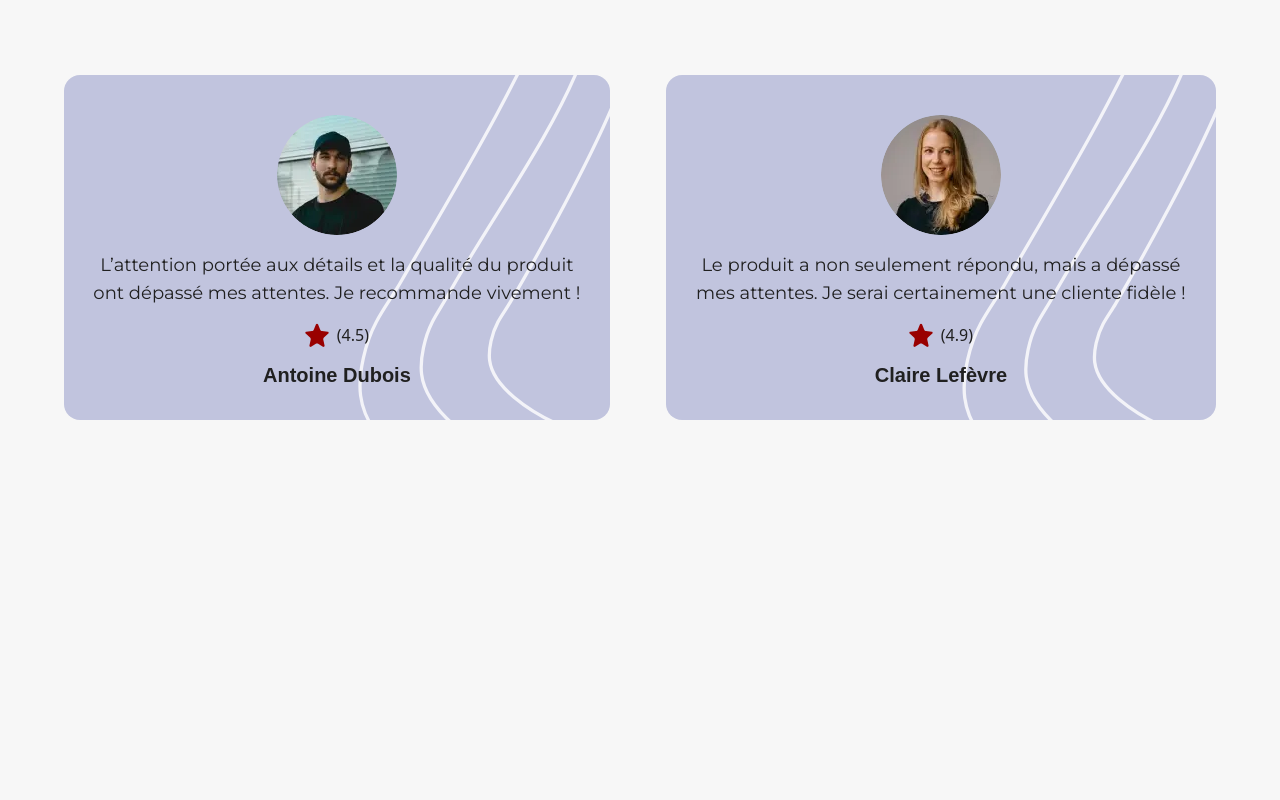
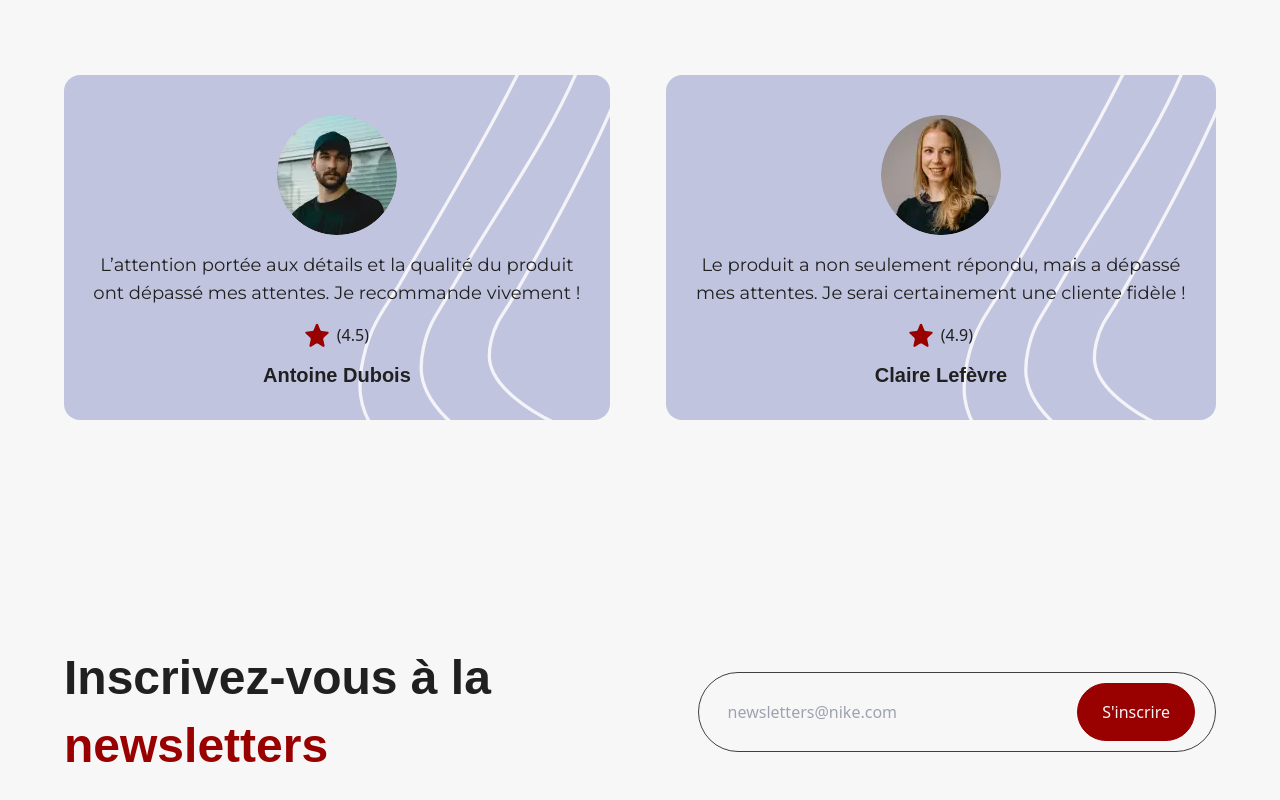
Before and after one commit to cedric-renais/Nike, a Next.js app: page / in a window 1280 px wide. Shown: the part 3816-4616 px from the top of the page. Before the commit the page ends 4332 px from the top, so only its background shows below. Built offline with nearby package versions, Linux system fonts and the light colour scheme.

Commit message:
🖼️ Section : Subscribe

```diff
--- a/app/page.js
+++ b/app/page.js
@@ -5,6 +5,7 @@ import {
   PopularProducts,
   Services,
   SpecialOffer,
+  Subscribe,
   SuperQuality,
 } from '@layouts';
 
@@ -18,6 +19,7 @@ const Home = () => {
       <Services />
       <SpecialOffer />
       <CustomerReviews />
+      <Subscribe />
     </>
   );
 };
--- /dev/null
+++ b/layouts/Subscribe.jsx
@@ -0,0 +1,34 @@
+import { Button } from '@components';
+
+const Subscribe = () => {
+  return (
+    <section className="padding__x w-full py-16 sm:py-32" id="contact">
+      <div className="max__wrapper flex items-center justify-between gap-10 max-lg:flex-col">
+        <h3 className="font-palanquin text-4xl font-bold leading-[68px] lg:max-w-md">
+          Inscrivez-vous à la
+          <span className="text-accent"> newsletters</span>
+        </h3>
+        <form className="flex w-full items-center gap-5 rounded-full px-5 py-2.5 max-sm:flex-col sm:border sm:border-gray lg:max-w-[45%]">
+          <label className="sr-only" htmlFor="newsletter">
+            S'inscrire à la newsletters
+          </label>
+          <input
+            className="text-secondary max-sm:border-secondary border border-transparent bg-white pl-2 text-base leading-normal outline-offset-8 outline-accent max-sm:w-full max-sm:rounded-full max-sm:border-gray max-sm:py-3 max-sm:pl-3 sm:flex-1"
+            type="text"
+            id="newsletter"
+            placeholder="newsletters@nike.com"
+          />
+          <div className="flex items-center max-sm:w-full max-sm:justify-end">
+            <Button
+              title="S'inscrire"
+              type="submit"
+              variant="button__red"
+              full
+            />
+          </div>
+        </form>
+      </div>
+    </section>
+  );
+};
+export default Subscribe;
--- a/layouts/index.js
+++ b/layouts/index.js
@@ -3,6 +3,7 @@ import Hero from './Hero';
 import PopularProducts from './PopularProducts';
 import Services from './Services';
 import SpecialOffer from './SpecialOffer';
+import Subscribe from './Subscribe';
 import SuperQuality from './SuperQuality';
 
 export {
@@ -11,5 +12,6 @@ export {
   PopularProducts,
   Services,
   SpecialOffer,
+  Subscribe,
   SuperQuality,
 };
```
Also changed, not shown: public/assets/images/offer.webp.
